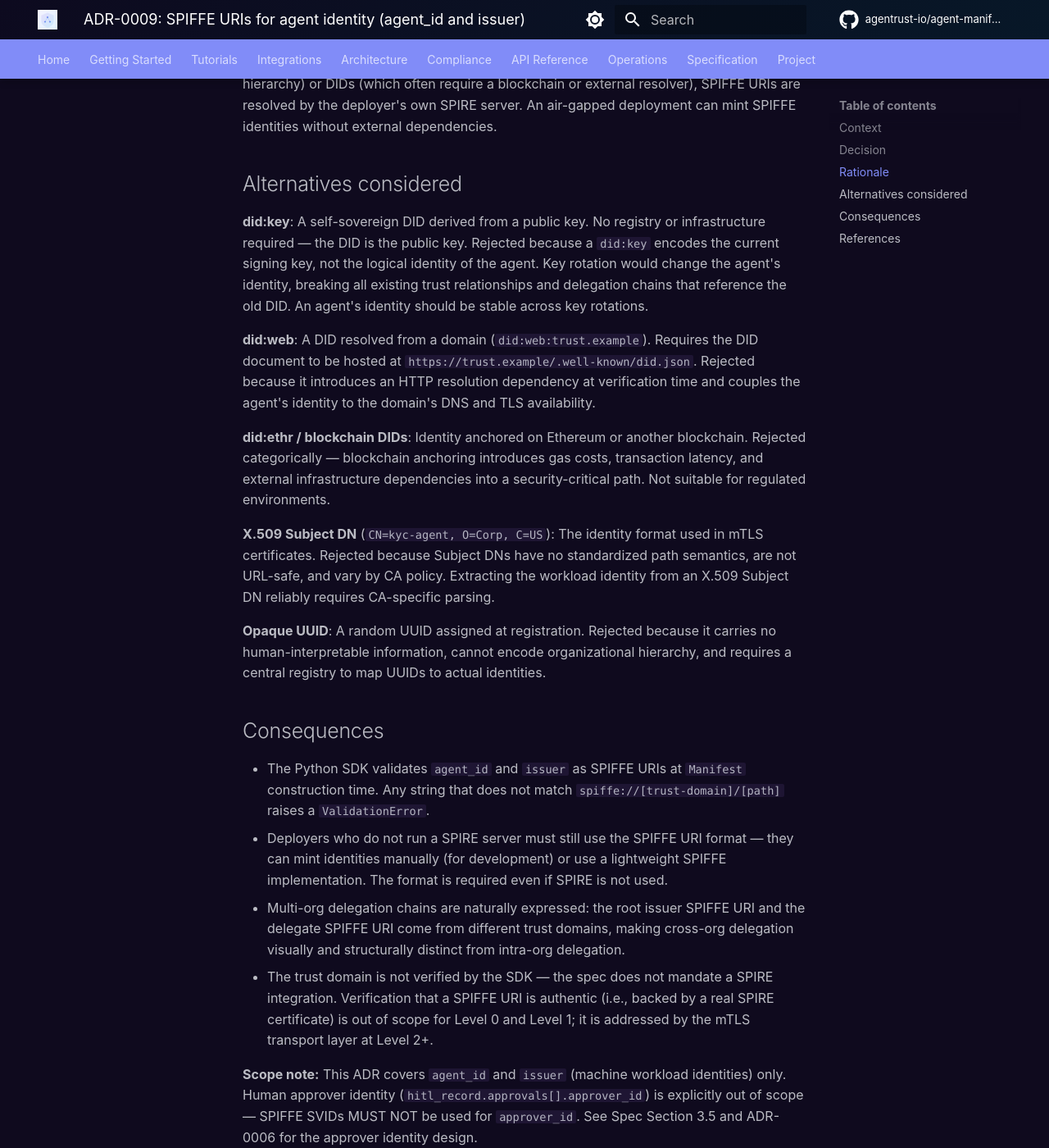
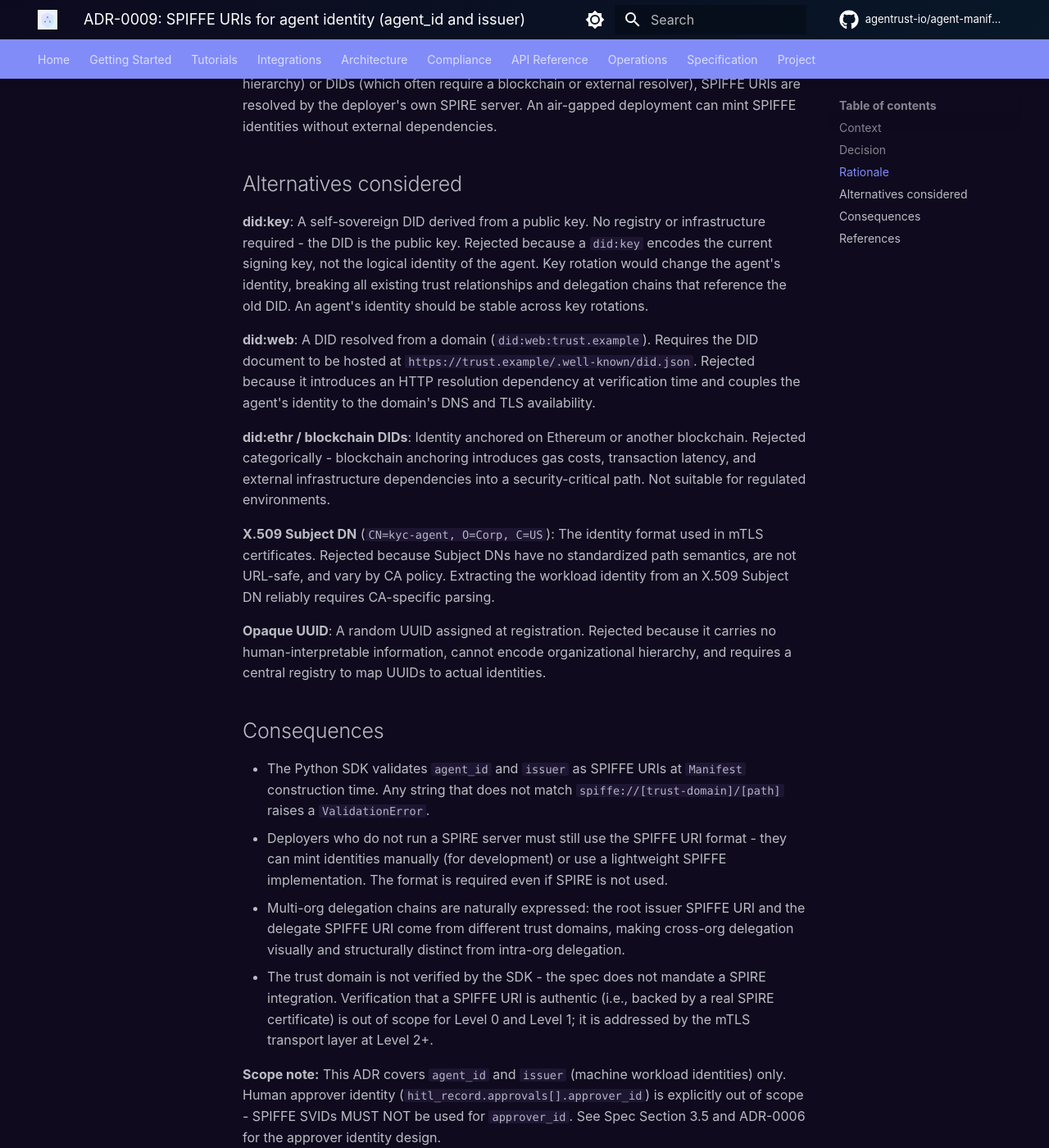
Before and after one commit to agentrust-io/agent-manifest, an MkDocs documentation site: the page built from docs/adr/0009-spiffe-uri-agent-identity.md, in a window 1280 px wide and 1400 px high, scrolled down 1514 px. Shown: the whole window at 82% size. Built offline with MkDocs 1.6.1 and Material for MkDocs 9.7.7, drawn with Linux system fonts in a browser that asks for light colours; some web fonts are replaced; comment, search, counter and statistics services are not loaded; some of the changed text lies outside the part shown.

Commit message:
docs: remove em dashes

```diff
--- a/docs/adr/0009-spiffe-uri-agent-identity.md
+++ b/docs/adr/0009-spiffe-uri-agent-identity.md
@@ -8,8 +8,8 @@
 
 Every manifest must identify two principals:
 
-1. **The agent** (`agent_id`) — the workload whose behavior the manifest governs
-2. **The issuer** (`issuer`) — the authority that signed the manifest
+1. **The agent** (`agent_id`)  -  the workload whose behavior the manifest governs
+2. **The issuer** (`issuer`)  -  the authority that signed the manifest
 
 These identifiers must be:
 - Globally unique
@@ -32,7 +32,7 @@ The trust domain (`trust.example` in the example) is operated by the deploying o
 
 ## Rationale
 
-**SPIFFE is the established standard for workload identity.** It is used natively by Istio, Envoy, SPIRE, Cilium, and Linkerd — the most widely deployed service mesh and zero-trust infrastructure projects. An agent running alongside any of these already has a SPIFFE identity available through the SPIFFE Workload API (X.509-SVID). Reusing this identity means zero additional configuration for the majority of Kubernetes and cloud-native deployments.
+**SPIFFE is the established standard for workload identity.** It is used natively by Istio, Envoy, SPIRE, Cilium, and Linkerd  -  the most widely deployed service mesh and zero-trust infrastructure projects. An agent running alongside any of these already has a SPIFFE identity available through the SPIFFE Workload API (X.509-SVID). Reusing this identity means zero additional configuration for the majority of Kubernetes and cloud-native deployments.
 
 **Trust domain semantics are explicit.** `spiffe://trust.example/agent/kyc` makes it unambiguous that the trust.example organization vouches for this identity. An identifier like `agent-kyc-prod` carries no such claim. This matters for multi-org delegation chains: `spiffe://bank.example/agent/payments` cannot impersonate `spiffe://regulator.example/agent/auditor` because the trust domains are structurally distinct.
 
@@ -42,11 +42,11 @@ The trust domain (`trust.example` in the example) is operated by the deploying o
 
 ## Alternatives considered
 
-**did:key**: A self-sovereign DID derived from a public key. No registry or infrastructure required — the DID is the public key. Rejected because a `did:key` encodes the current signing key, not the logical identity of the agent. Key rotation would change the agent's identity, breaking all existing trust relationships and delegation chains that reference the old DID. An agent's identity should be stable across key rotations.
+**did:key**: A self-sovereign DID derived from a public key. No registry or infrastructure required  -  the DID is the public key. Rejected because a `did:key` encodes the current signing key, not the logical identity of the agent. Key rotation would change the agent's identity, breaking all existing trust relationships and delegation chains that reference the old DID. An agent's identity should be stable across key rotations.
 
 **did:web**: A DID resolved from a domain (`did:web:trust.example`). Requires the DID document to be hosted at `https://trust.example/.well-known/did.json`. Rejected because it introduces an HTTP resolution dependency at verification time and couples the agent's identity to the domain's DNS and TLS availability.
 
-**did:ethr / blockchain DIDs**: Identity anchored on Ethereum or another blockchain. Rejected categorically — blockchain anchoring introduces gas costs, transaction latency, and external infrastructure dependencies into a security-critical path. Not suitable for regulated environments.
+**did:ethr / blockchain DIDs**: Identity anchored on Ethereum or another blockchain. Rejected categorically  -  blockchain anchoring introduces gas costs, transaction latency, and external infrastructure dependencies into a security-critical path. Not suitable for regulated environments.
 
 **X.509 Subject DN** (`CN=kyc-agent, O=Corp, C=US`): The identity format used in mTLS certificates. Rejected because Subject DNs have no standardized path semantics, are not URL-safe, and vary by CA policy. Extracting the workload identity from an X.509 Subject DN reliably requires CA-specific parsing.
 
@@ -55,15 +55,15 @@ The trust domain (`trust.example` in the example) is operated by the deploying o
 ## Consequences
 
 - The Python SDK validates `agent_id` and `issuer` as SPIFFE URIs at `Manifest` construction time. Any string that does not match `spiffe://[trust-domain]/[path]` raises a `ValidationError`.
-- Deployers who do not run a SPIRE server must still use the SPIFFE URI format — they can mint identities manually (for development) or use a lightweight SPIFFE implementation. The format is required even if SPIRE is not used.
+- Deployers who do not run a SPIRE server must still use the SPIFFE URI format  -  they can mint identities manually (for development) or use a lightweight SPIFFE implementation. The format is required even if SPIRE is not used.
 - Multi-org delegation chains are naturally expressed: the root issuer SPIFFE URI and the delegate SPIFFE URI come from different trust domains, making cross-org delegation visually and structurally distinct from intra-org delegation.
-- The trust domain is not verified by the SDK — the spec does not mandate a SPIRE integration. Verification that a SPIFFE URI is authentic (i.e., backed by a real SPIRE certificate) is out of scope for Level 0 and Level 1; it is addressed by the mTLS transport layer at Level 2+.
+- The trust domain is not verified by the SDK  -  the spec does not mandate a SPIRE integration. Verification that a SPIFFE URI is authentic (i.e., backed by a real SPIRE certificate) is out of scope for Level 0 and Level 1; it is addressed by the mTLS transport layer at Level 2+.
 
-**Scope note:** This ADR covers `agent_id` and `issuer` (machine workload identities) only. Human approver identity (`hitl_record.approvals[].approver_id`) is explicitly out of scope — SPIFFE SVIDs MUST NOT be used for `approver_id`. See Spec Section 3.5 and ADR-0006 for the approver identity design.
+**Scope note:** This ADR covers `agent_id` and `issuer` (machine workload identities) only. Human approver identity (`hitl_record.approvals[].approver_id`) is explicitly out of scope  -  SPIFFE SVIDs MUST NOT be used for `approver_id`. See Spec Section 3.5 and ADR-0006 for the approver identity design.
 
 ## References
 
 - [SPIFFE Specification](https://github.com/spiffe/spiffe/blob/main/standards/SPIFFE.md)
-- [SPIRE — SPIFFE Runtime Environment](https://spiffe.io/docs/latest/spire-about/)
-- [RFC 9110 §4](https://www.rfc-editor.org/rfc/rfc9110#section-4) — URI format
+- [SPIRE  -  SPIFFE Runtime Environment](https://spiffe.io/docs/latest/spire-about/)
+- [RFC 9110 §4](https://www.rfc-editor.org/rfc/rfc9110#section-4)  -  URI format
 - Spec Section 2.2: Identity field validation rules
```
